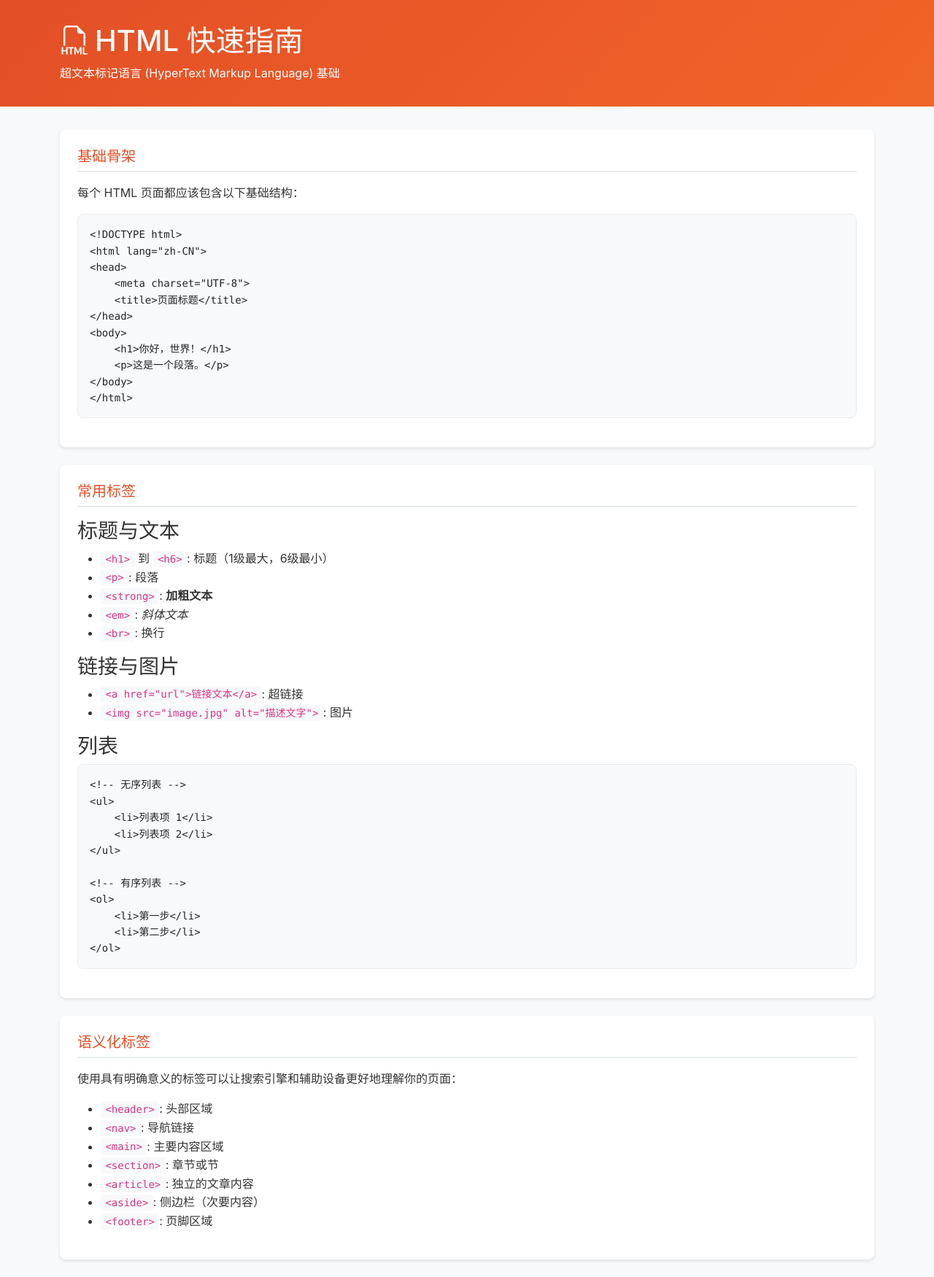
After one commit to coffeelet/htmllab, a Django app: page /guide/html/ in a window 1280 px wide. The commit adds this page. Shown: the whole page at 73% size. Run offline with Django 5.2, Linux system fonts and the light colour scheme; some libraries are stand-ins or nearby versions.

Commit message:
update guide

```diff
--- /dev/null
+++ b/htmllab/templates/guide/html.html
@@ -0,0 +1,136 @@
+{% load static %}
+<!DOCTYPE html>
+<html lang="zh-CN">
+<head>
+    <meta charset="UTF-8">
+    <meta name="viewport" content="width=device-width, initial-scale=1.0">
+    <title>HTML 快速指南 - HTML Lab</title>
+    <link href="{% static 'bootstrap/css/bootstrap.min.css' %}" rel="stylesheet">
+    <link rel="stylesheet" href="https://cdn.jsdelivr.net/npm/bootstrap-icons@1.11.0/font/bootstrap-icons.css">
+    <style>
+        body {
+            font-family: -apple-system, BlinkMacSystemFont, 'Segoe UI', Roboto, 'Helvetica Neue', Arial, sans-serif;
+            background-color: #f8f9fa;
+            color: #333;
+            line-height: 1.6;
+        }
+        .guide-header {
+            background: linear-gradient(135deg, #e34f26 0%, #f06529 100%);
+            color: white;
+            padding: 2rem 0;
+            margin-bottom: 2rem;
+        }
+        .section-card {
+            background: white;
+            border-radius: 0.5rem;
+            box-shadow: 0 2px 4px rgba(0,0,0,0.1);
+            padding: 1.5rem;
+            margin-bottom: 1.5rem;
+        }
+        .section-card h2 {
+            color: #e34f26;
+            border-bottom: 2px solid #e9ecef;
+            padding-bottom: 0.5rem;
+            margin-bottom: 1rem;
+            font-size: 1.25rem;
+        }
+        code {
+            background-color: #f8f9fa;
+            padding: 0.2rem 0.4rem;
+            border-radius: 0.25rem;
+            color: #d63384;
+            font-size: 0.875em;
+        }
+        pre {
+            background-color: #f8f9fa;
+            padding: 1rem;
+            border-radius: 0.5rem;
+            border: 1px solid #e9ecef;
+            overflow-x: auto;
+        }
+        pre code {
+            background: none;
+            padding: 0;
+            color: #212529;
+        }
+        .tip-box {
+            background-color: #fff3e0;
+            border-left: 4px solid #e34f26;
+            padding: 1rem;
+            border-radius: 0 0.5rem 0.5rem 0;
+            margin: 1rem 0;
+        }
+    </style>
+</head>
+<body>
+    <div class="guide-header">
+        <div class="container">
+            <h1><i class="bi bi-filetype-html me-2"></i>HTML 快速指南</h1>
+            <p class="mb-0">超文本标记语言 (HyperText Markup Language) 基础</p>
+        </div>
+    </div>
+
+    <div class="container">
+        <div class="section-card">
+            <h2>基础骨架</h2>
+            <p>每个 HTML 页面都应该包含以下基础结构：</p>
+            <pre><code>&lt;!DOCTYPE html&gt;
+&lt;html lang="zh-CN"&gt;
+&lt;head&gt;
+    &lt;meta charset="UTF-8"&gt;
+    &lt;title&gt;页面标题&lt;/title&gt;
+&lt;/head&gt;
+&lt;body&gt;
+    &lt;h1&gt;你好，世界！&lt;/h1&gt;
+    &lt;p&gt;这是一个段落。&lt;/p&gt;
+&lt;/body&gt;
+&lt;/html&gt;</code></pre>
+        </div>
+
+        <div class="section-card">
+            <h2>常用标签</h2>
+            <h3>标题与文本</h3>
+            <ul>
+                <li><code>&lt;h1&gt;</code> 到 <code>&lt;h6&gt;</code>: 标题（1级最大，6级最小）</li>
+                <li><code>&lt;p&gt;</code>: 段落</li>
+                <li><code>&lt;strong&gt;</code>: <strong>加粗文本</strong></li>
+                <li><code>&lt;em&gt;</code>: <em>斜体文本</em></li>
+                <li><code>&lt;br&gt;</code>: 换行</li>
+            </ul>
+
+            <h3>链接与图片</h3>
+            <ul>
+                <li><code>&lt;a href="url"&gt;链接文本&lt;/a&gt;</code>: 超链接</li>
+                <li><code>&lt;img src="image.jpg" alt="描述文字"&gt;</code>: 图片</li>
+            </ul>
+
+            <h3>列表</h3>
+            <pre><code>&lt;!-- 无序列表 --&gt;
+&lt;ul&gt;
+    &lt;li&gt;列表项 1&lt;/li&gt;
+    &lt;li&gt;列表项 2&lt;/li&gt;
+&lt;/ul&gt;
+
+&lt;!-- 有序列表 --&gt;
+&lt;ol&gt;
+    &lt;li&gt;第一步&lt;/li&gt;
+    &lt;li&gt;第二步&lt;/li&gt;
+&lt;/ol&gt;</code></pre>
+        </div>
+
+        <div class="section-card">
+            <h2>语义化标签</h2>
+            <p>使用具有明确意义的标签可以让搜索引擎和辅助设备更好地理解你的页面：</p>
+            <ul>
+                <li><code>&lt;header&gt;</code>: 头部区域</li>
+                <li><code>&lt;nav&gt;</code>: 导航链接</li>
+                <li><code>&lt;main&gt;</code>: 主要内容区域</li>
+                <li><code>&lt;section&gt;</code>: 章节或节</li>
+                <li><code>&lt;article&gt;</code>: 独立的文章内容</li>
+                <li><code>&lt;aside&gt;</code>: 侧边栏（次要内容）</li>
+                <li><code>&lt;footer&gt;</code>: 页脚区域</li>
+            </ul>
+        </div>
+    </div>
+</body>
+</html>
--- a/htmllab/urls.py
+++ b/htmllab/urls.py
@@ -22,6 +22,9 @@ from htmllab.views import (
     ManageView,
     ManagePageView,
     GuideBootstrapView,
+    GuideHtmlView,
+    GuideCssView,
+    GuideJavascriptView,
     GuideJqueryView,
     GuideColorsView,
 )
@@ -34,8 +37,12 @@ urlpatterns = [
     path('manage/page/<str:page>', ManagePageView.as_view(), name='manage_page'),
     # 指南页面
     path('guide/bootstrap/', GuideBootstrapView.as_view(), name='guide_bootstrap'),
+    path('guide/html/', GuideHtmlView.as_view(), name='guide_html'),
+    path('guide/css/', GuideCssView.as_view(), name='guide_css'),
+    path('guide/javascript/', GuideJavascriptView.as_view(), name='guide_javascript'),
     path('guide/jquery/', GuideJqueryView.as_view(), name='guide_jquery'),
     path('guide/colors/', GuideColorsView.as_view(), name='guide_colors'),
+
     # 根路径 - 显示 index.html
     path('', StaticFileView.as_view(), name='index'),
     # 匹配 www 目录下的所有文件
--- a/htmllab/views.py
+++ b/htmllab/views.py
@@ -99,6 +99,27 @@ class GuideBootstrapView(View):
 
     def get(self, request):
         return render(request, 'guide/bootstrap.html')
+
+
+class GuideHtmlView(View):
+    """HTML 快速指南视图"""
+
+    def get(self, request):
+        return render(request, 'guide/html.html')
+
+
+class GuideCssView(View):
+    """CSS 快速指南视图"""
+
+    def get(self, request):
+        return render(request, 'guide/css.html')
+
+
+class GuideJavascriptView(View):
+    """JavaScript 快速指南视图"""
+
+    def get(self, request):
+        return render(request, 'guide/javascript.html')
 
 
 class GuideJqueryView(View):
```
Also changed, not shown: GEMINI.md (added, +76 -0 lines), htmllab/templates/guide/css.html (added, +131 -0 lines), htmllab/templates/guide/javascript.html (added, +124 -0 lines), htmllab/templates/manage.html (+15 -0 lines), usage.md (added, +60 -0 lines), README.md.
